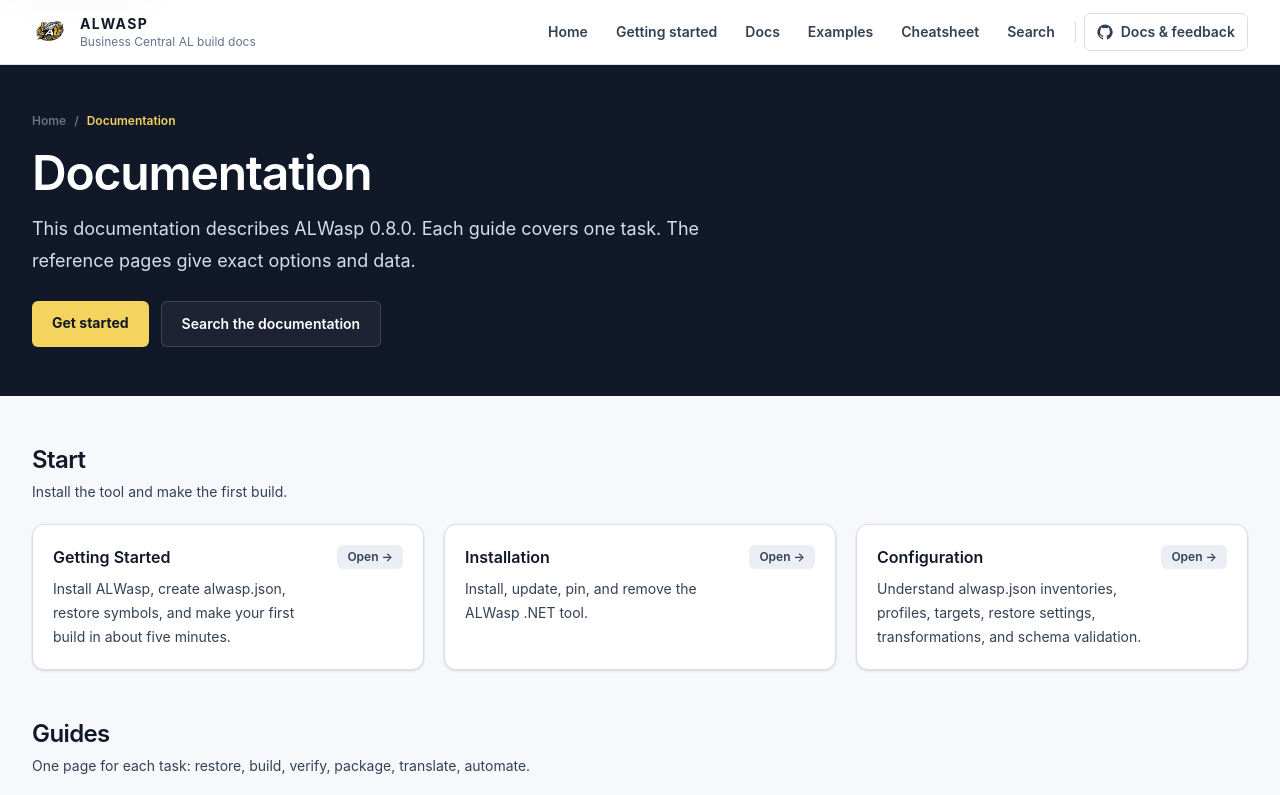
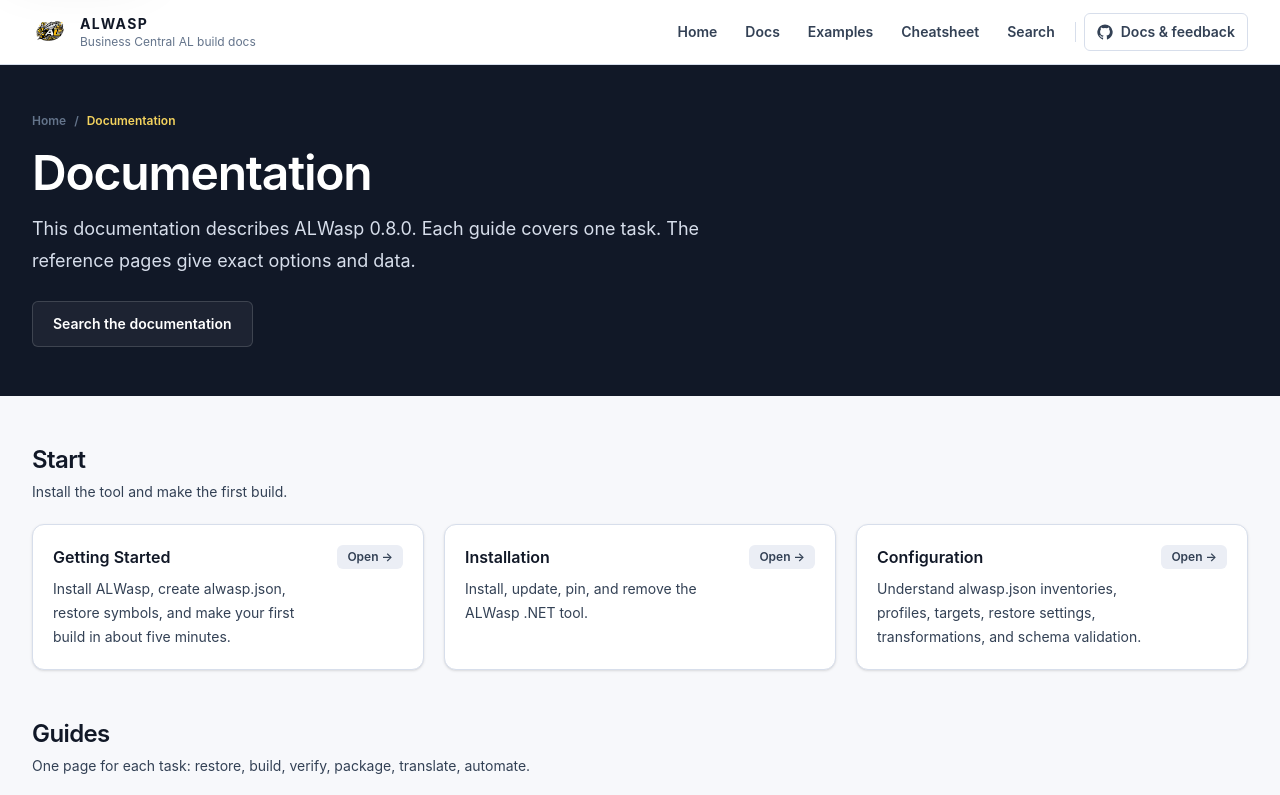
Before and after one commit to left-code/alwasp-dev, an Astro site: page /docs in a window 1280 px wide. Shown: the top 795 px of the page. Built offline with nearby package versions, Linux system fonts and the light colour scheme; Astro itself is replaced by a stand-in of ours.

Commit message:
Remove duplicate Getting Started entries from the menu and the documentation index
Co-Authored-By: Claude Fable 5.2 <noreply@anthropic.com>
Claude-Session: https://claude.ai/code/session_01BXkgeiQjf8CHBCbVSmepKo

```diff
--- a/src/components/Header.astro
+++ b/src/components/Header.astro
@@ -4,8 +4,7 @@ import GitHubIcon from "@components/GitHubIcon.astro";
 const pathname = Astro.url.pathname;
 const nav = [
   { href: "/", label: "Home", active: pathname === "/" },
-  { href: "/docs/getting-started/", label: "Getting started", active: pathname === "/docs/getting-started/" },
-  { href: "/docs/", label: "Docs", active: pathname.startsWith("/docs/") && pathname !== "/docs/getting-started/" },
+  { href: "/docs/", label: "Docs", active: pathname.startsWith("/docs/") },
   { href: "/examples/", label: "Examples", active: pathname.startsWith("/examples/") },
   { href: "/cheatsheet/", label: "Cheatsheet", active: pathname.startsWith("/cheatsheet/") },
   { href: "/search/", label: "Search", active: pathname.startsWith("/search/") }
--- a/src/pages/docs/index.astro
+++ b/src/pages/docs/index.astro
@@ -16,7 +16,6 @@ const groups = groupDocs(await getSortedDocs());
         <h1 class="mt-5 text-4xl font-semibold tracking-tight sm:text-5xl">Documentation</h1>
         <p class="mt-4 max-w-2xl text-lg leading-8 text-ink-200">This documentation describes ALWasp {documentedVersion}. Each guide covers one task. The reference pages give exact options and data.</p>
         <div class="mt-6 flex flex-wrap gap-3">
-          <a href="/docs/getting-started/" class="rounded-md bg-wasp-300 px-5 py-3 text-sm font-bold text-ink-900 transition hover:bg-wasp-100">Get started</a>
           <a href="/search/" class="rounded-md border border-white/15 bg-white/5 px-5 py-3 text-sm font-semibold text-white transition hover:bg-white/10">Search the documentation</a>
         </div>
       </div>
```
